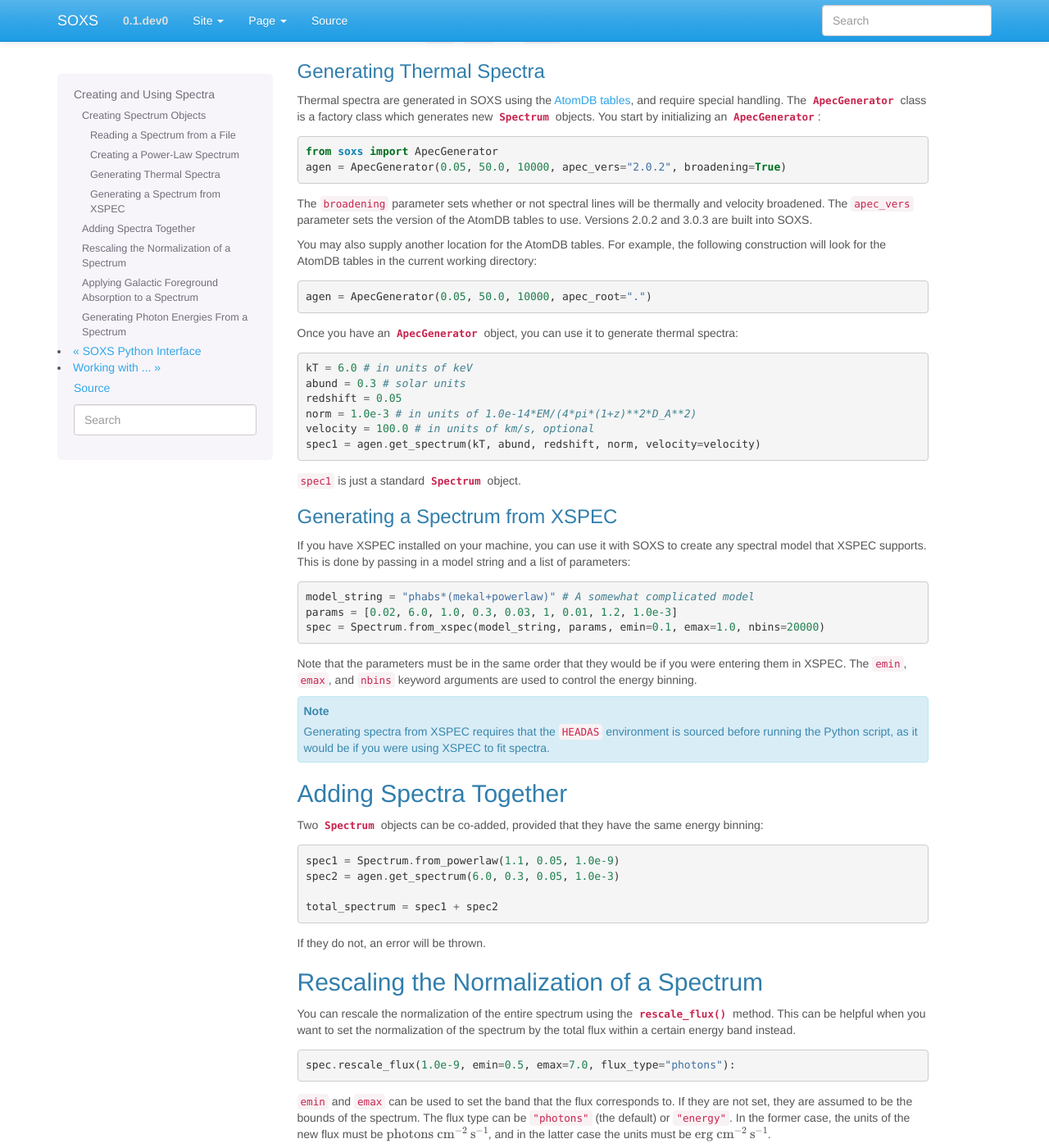
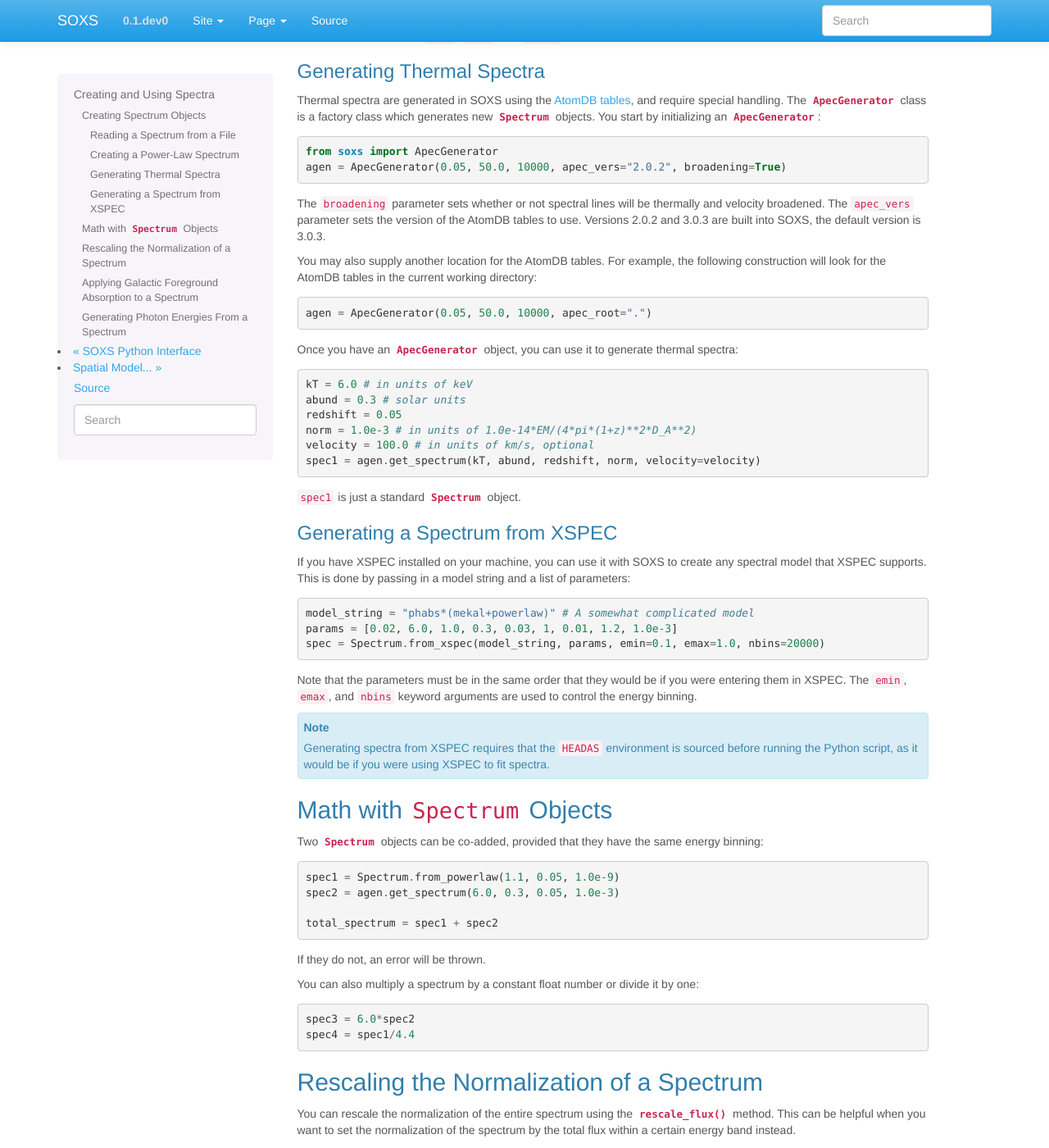
Before and after one commit to lynx-x-ray-observatory/soxs, a Sphinx documentation site: the page built from doc/source/python/spectra.rst, in a window 1280 px wide and 1400 px high, scrolled down 777 px. Shown: the whole window at 82% size. Built offline with Sphinx 7.4.7, drawn with Linux system fonts in a browser that asks for light colours; pages that are not in the unit, such as notebooks, are missing from menus.

Commit message:
Docs, docs everywhere

```diff
--- a/doc/source/api/modules.rst
+++ b/doc/source/api/modules.rst
@@ -5,5 +5,6 @@ SOXS Python API
     :maxdepth: 1
 
     spectra
+    spatial
     simput
     instrument
--- a/doc/source/python/index.rst
+++ b/doc/source/python/index.rst
@@ -9,6 +9,7 @@ This section documents the Python interface to SOXS.
    :maxdepth: 1
 
    spectra
+   spatial
    simput
    background
    instrument
--- a/doc/source/python/spectra.rst
+++ b/doc/source/python/spectra.rst
@@ -71,7 +71,7 @@ an :class:`~soxs.spectra.ApecGenerator`:
 
 The ``broadening`` parameter sets whether or not spectral lines will be thermally and
 velocity broadened. The ``apec_vers`` parameter sets the version of the AtomDB tables
-to use. Versions 2.0.2 and 3.0.3 are built into SOXS.
+to use. Versions 2.0.2 and 3.0.3 are built into SOXS, the default version is 3.0.3.
 
 You may also supply another location for the AtomDB tables. For example, the following
 construction will look for the AtomDB tables in the current working directory:
@@ -117,8 +117,8 @@ the energy binning.
     before running the Python script, as it would be if you were using XSPEC to fit
     spectra.
 
-Adding Spectra Together
------------------------
+Math with ``Spectrum`` Objects
+------------------------------
 
 Two :class:`~soxs.spectra.Spectrum` objects can be co-added, provided that
 they have the same energy binning:
@@ -131,6 +131,13 @@ they have the same energy binning:
     total_spectrum = spec1 + spec2
 
 If they do not, an error will be thrown.
+
+You can also multiply a spectrum by a constant float number or divide it by one:
+
+.. code-block:: python
+
+    spec3 = 6.0*spec2
+    spec4 = spec1/4.4
 
 Rescaling the Normalization of a Spectrum
 -----------------------------------------
```
Also changed, not shown: doc/source/python/simput.rst (+4 -4 lines), doc/source/python/spatial.rst (added, +100 -0 lines), 1 other file.
